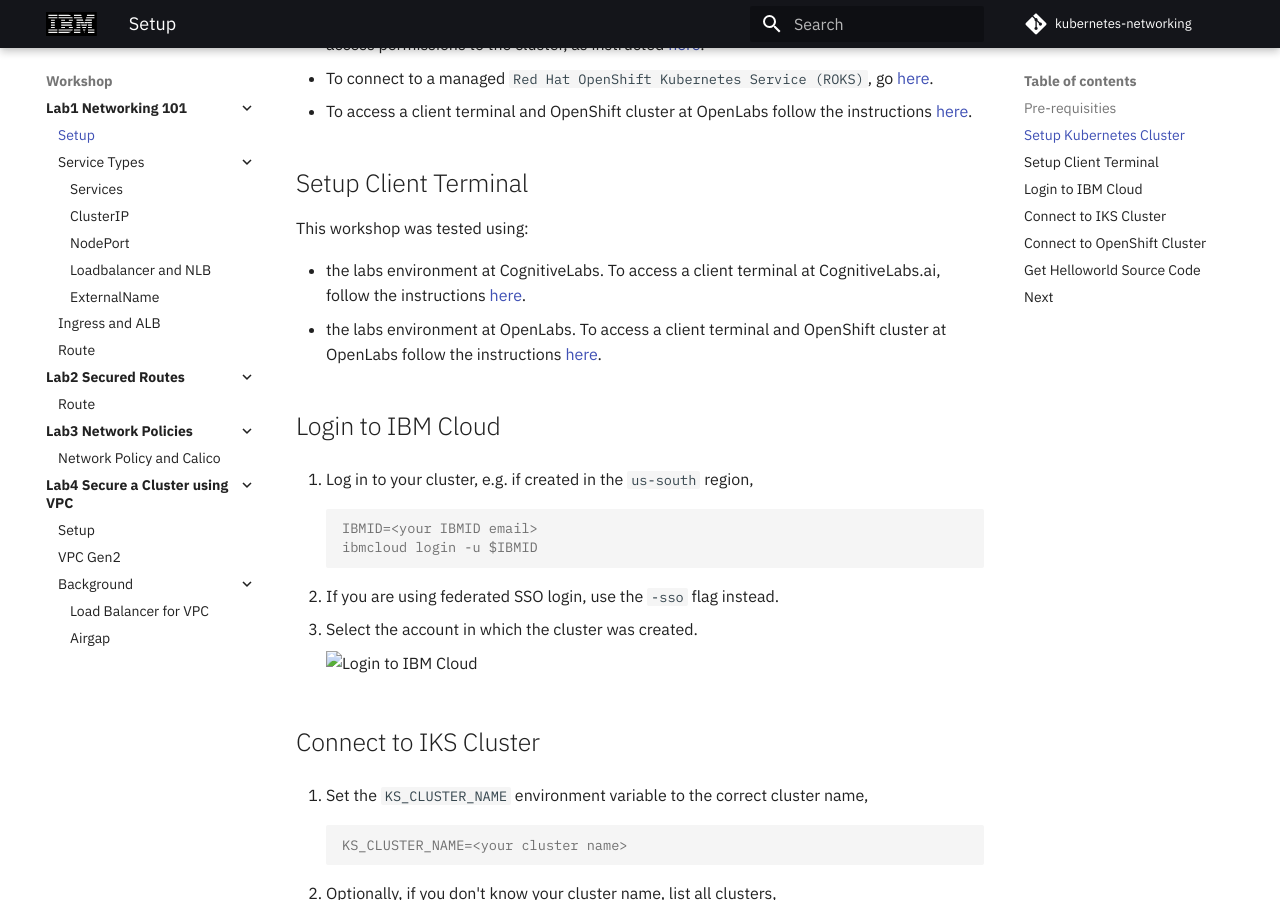
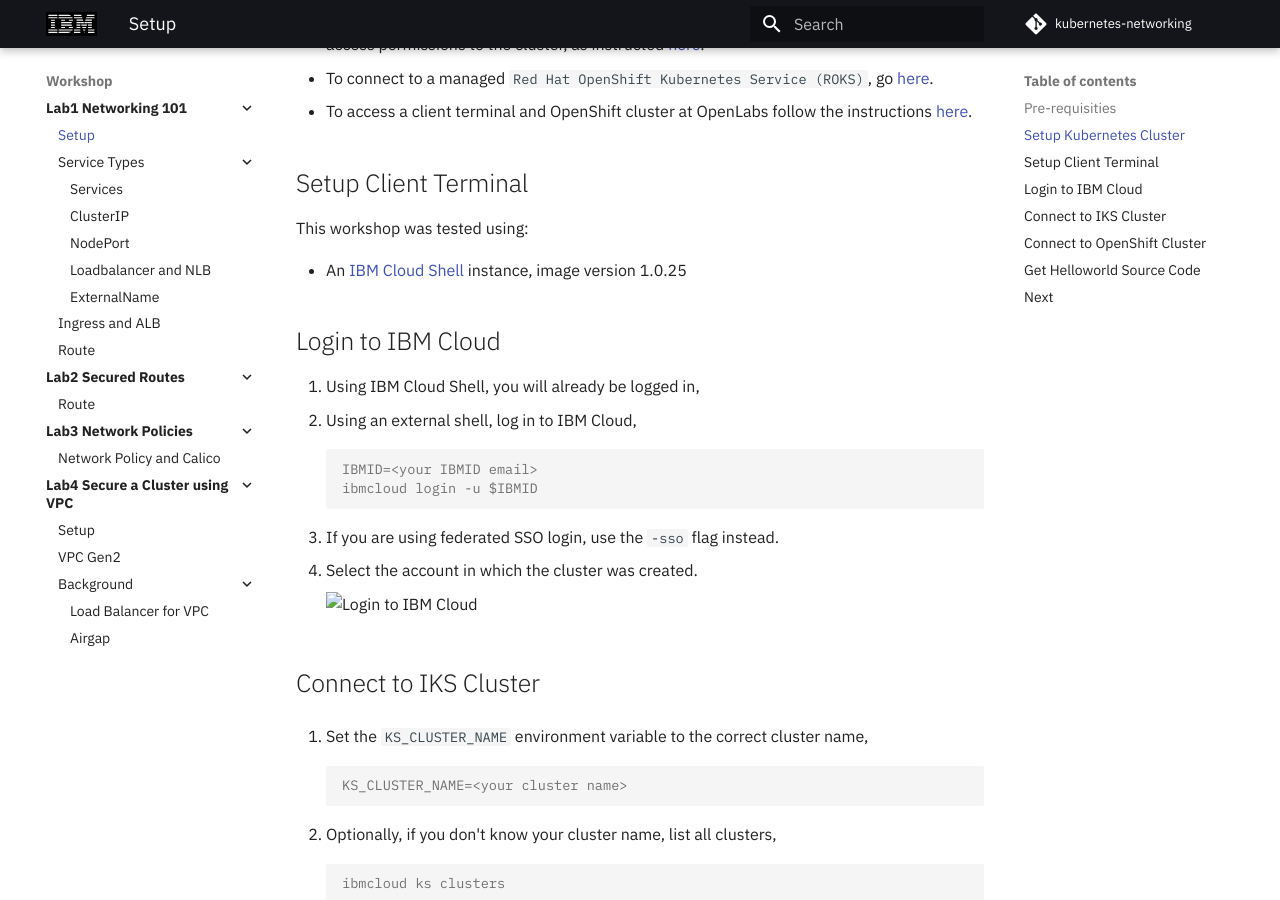
Before and after one commit to IBM/kubernetes-networking, an MkDocs documentation site: the page built from docs/setup/setup1.md, in a window 1280 px wide and 900 px high, scrolled down 926 px. Built offline with MkDocs 1.6.1 and Material for MkDocs 9.7.7, drawn with Linux system fonts in a browser that asks for light colours; comment, search, counter and statistics services are not loaded.

Commit message:
setup1 updates

````diff
--- a/docs/setup/setup1.md
+++ b/docs/setup/setup1.md
@@ -29,12 +29,12 @@
 
 This workshop was tested using:
 
-* the labs environment at CognitiveLabs. To access a client terminal at CognitiveLabs.ai, follow the instructions [here](https://ibm.github.io/workshop-setup/COGNITIVECLASS/).
-* the labs environment at OpenLabs. To access a client terminal and OpenShift cluster at OpenLabs follow the instructions [here](https://ibm.github.io/workshop-setup/OPENLABS/).
+* An [IBM Cloud Shell](https://cloud.ibm.com/shell) instance, image version 1.0.25
 
 ## Login to IBM Cloud
 
-1. Log in to your cluster, e.g. if created in the `us-south` region,
+1. Using IBM Cloud Shell, you will already be logged in,
+1. Using an external shell, log in to IBM Cloud,
 
     ```console
     IBMID=<your IBMID email>
````
Also changed, not shown: docs/route/secured-routes.md (+1 -1 lines).
